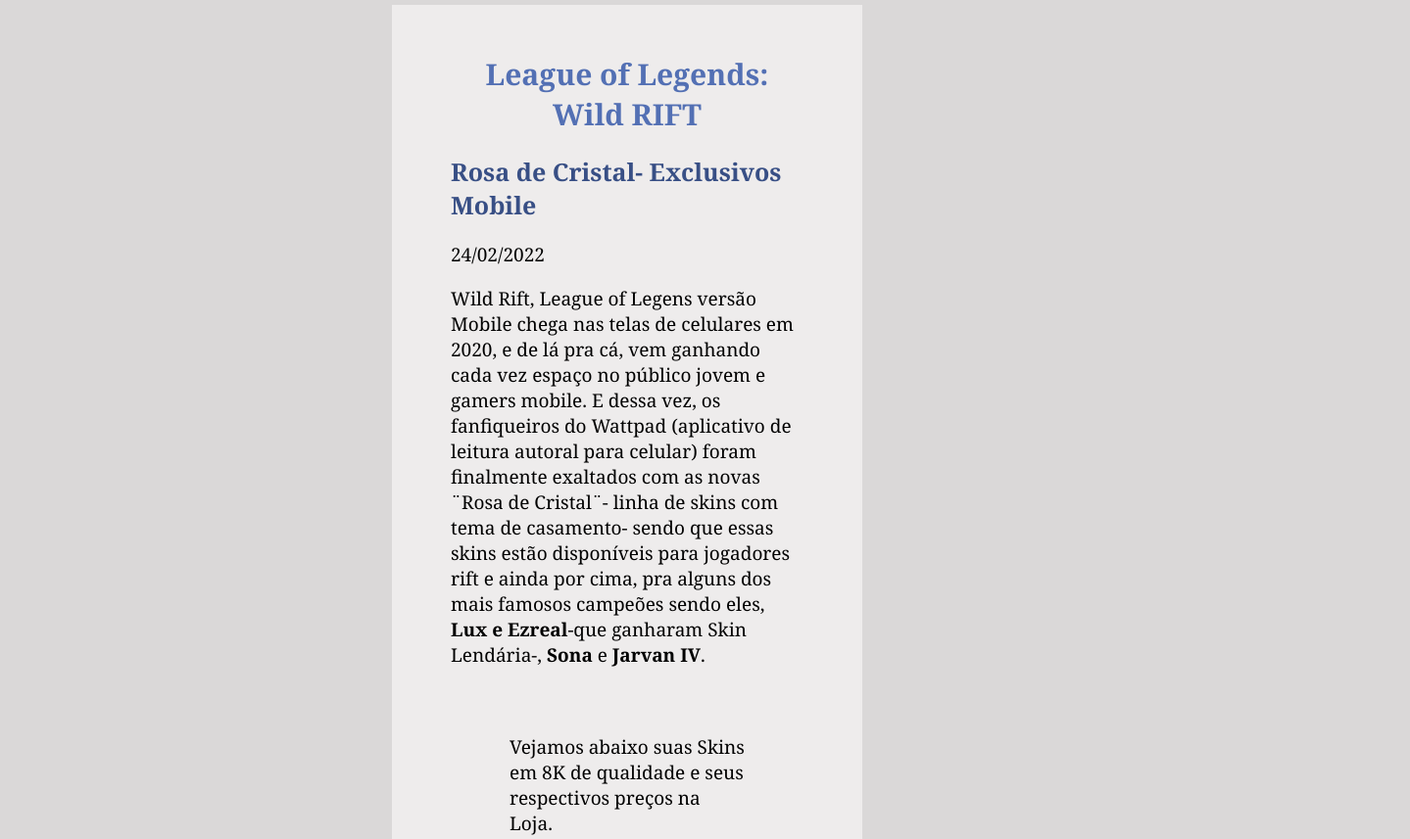
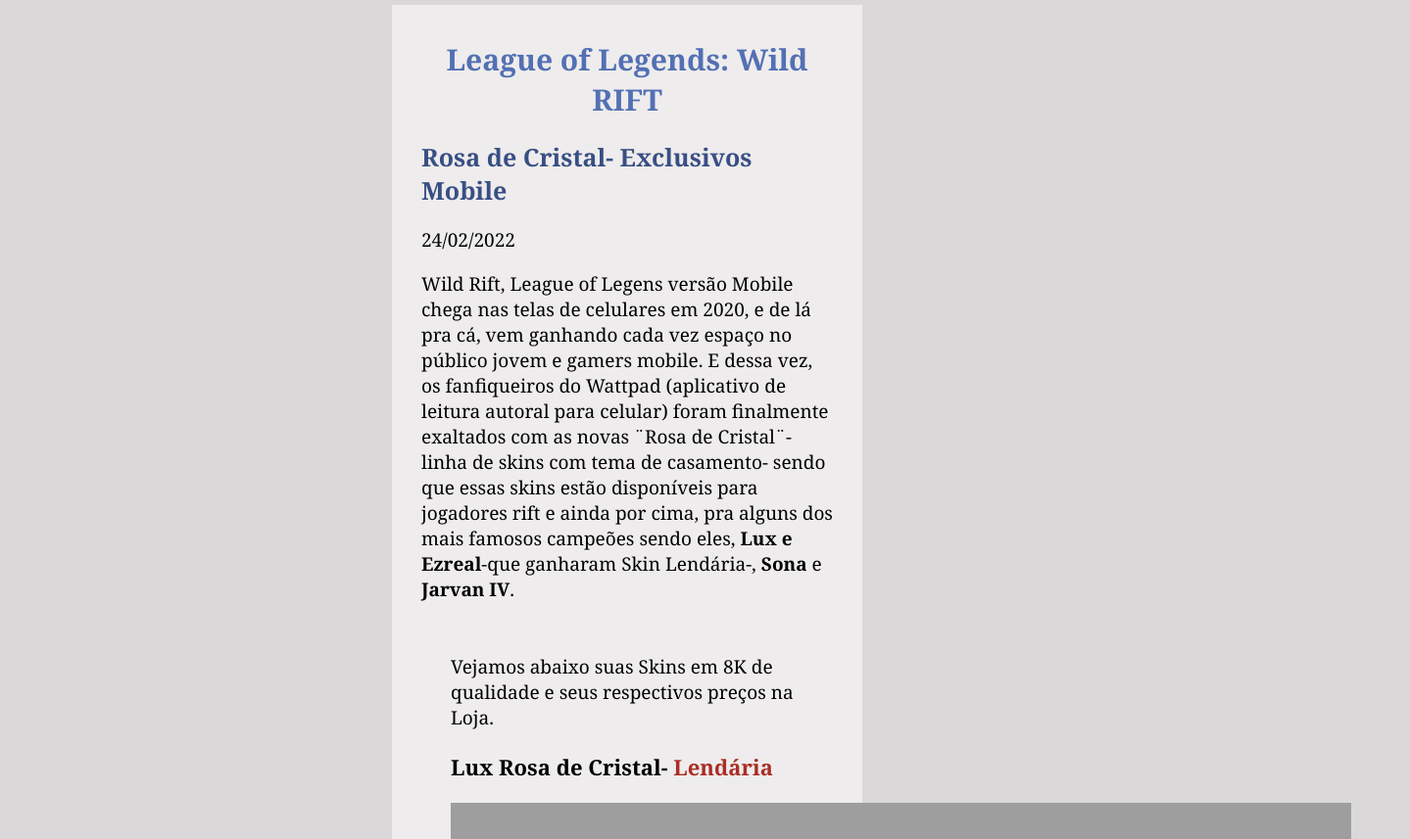
Before and after one commit to Louislopes/Arquivo-Rosa-de-Cristal, a plain HTML site: page index.html in a window 1280 px wide. Shown: the top 857 px of the page at 98% size, 1439 px wide, since content can reach past the window. Drawn offline with Linux system fonts and the light colour scheme; grey boxes are pictures that could not be loaded.

Commit message:
Update style.css

```diff
--- a/style.css
+++ b/style.css
@@ -7,7 +7,7 @@
     font-size: 19px;
    font-family: georgia;
    background-color: rgb(238, 236, 236);
-   padding: 30px 60px 10px 60px;
+   padding:15px 30px 10px 30px;
 
 }
 
```
